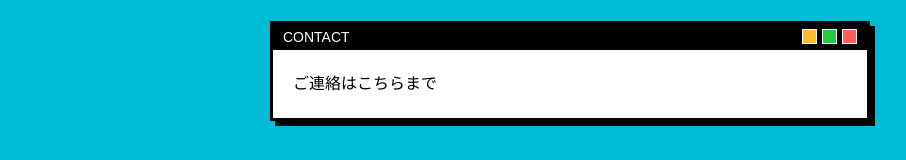
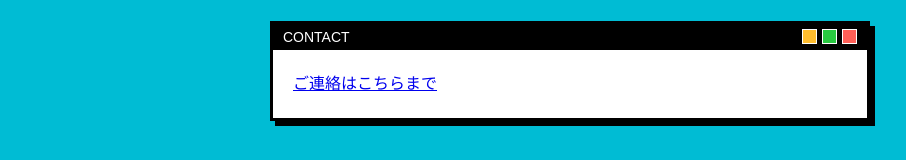
Before and after one commit to hrkk7t/hal-portfolio, a plain HTML site: page index.html in a window 1280 px wide. Shown: the part 2219-2379 px from the top of the page, without its empty margins (70-976 px from the left). Drawn offline with Linux system fonts and the light colour scheme; a web font is replaced by a local one.

Commit message:
Update index.html

```diff
--- a/index.html
+++ b/index.html
@@ -107,7 +107,8 @@
                     </div>
                 </div>
                 <div class="window-content">
-                    <p>ご連絡はこちらまで</p>
+                    <p><a href="mailto:kinihanasakuyoru@gmail.com">ご連絡はこちらまで</a>
+</p>
                 </div>
             </div>
         </section>
```
